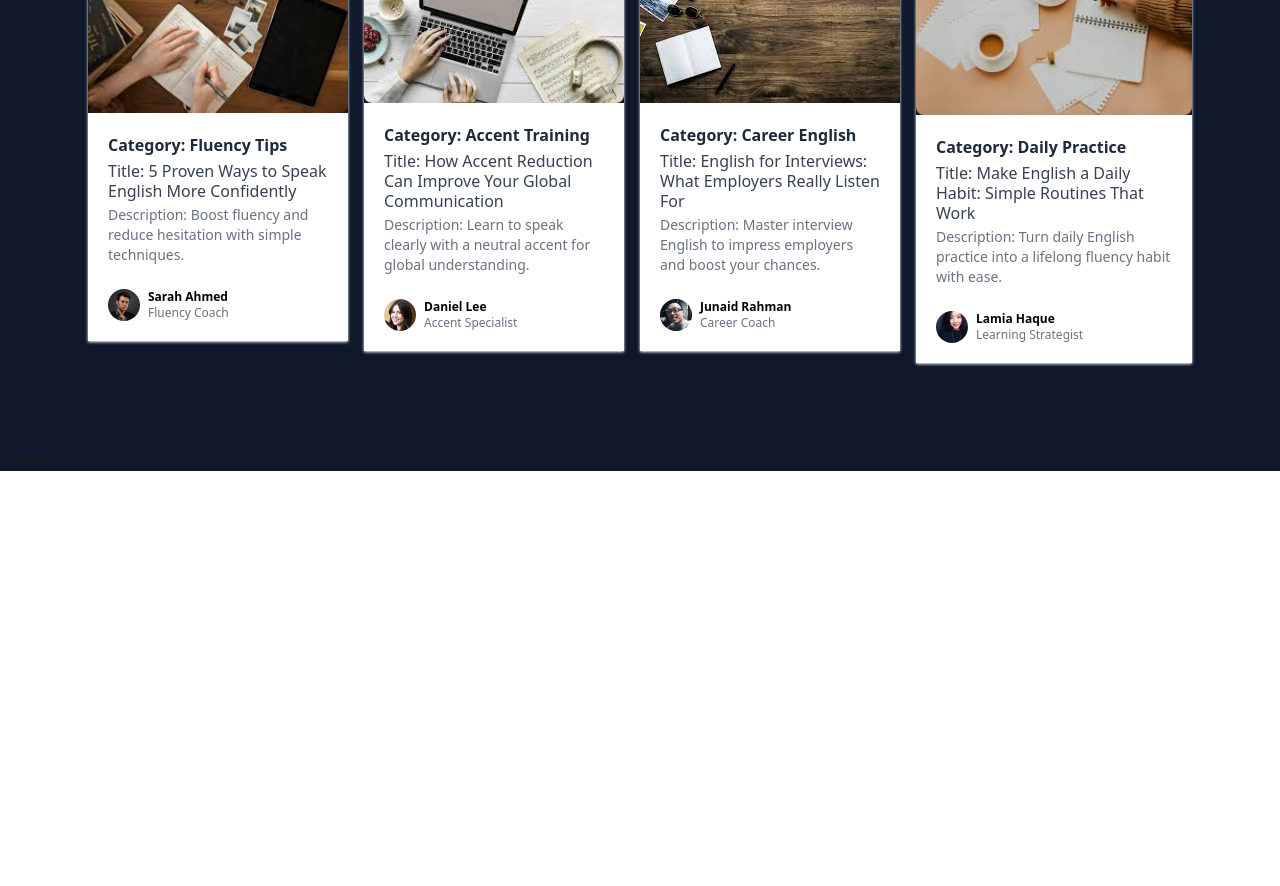
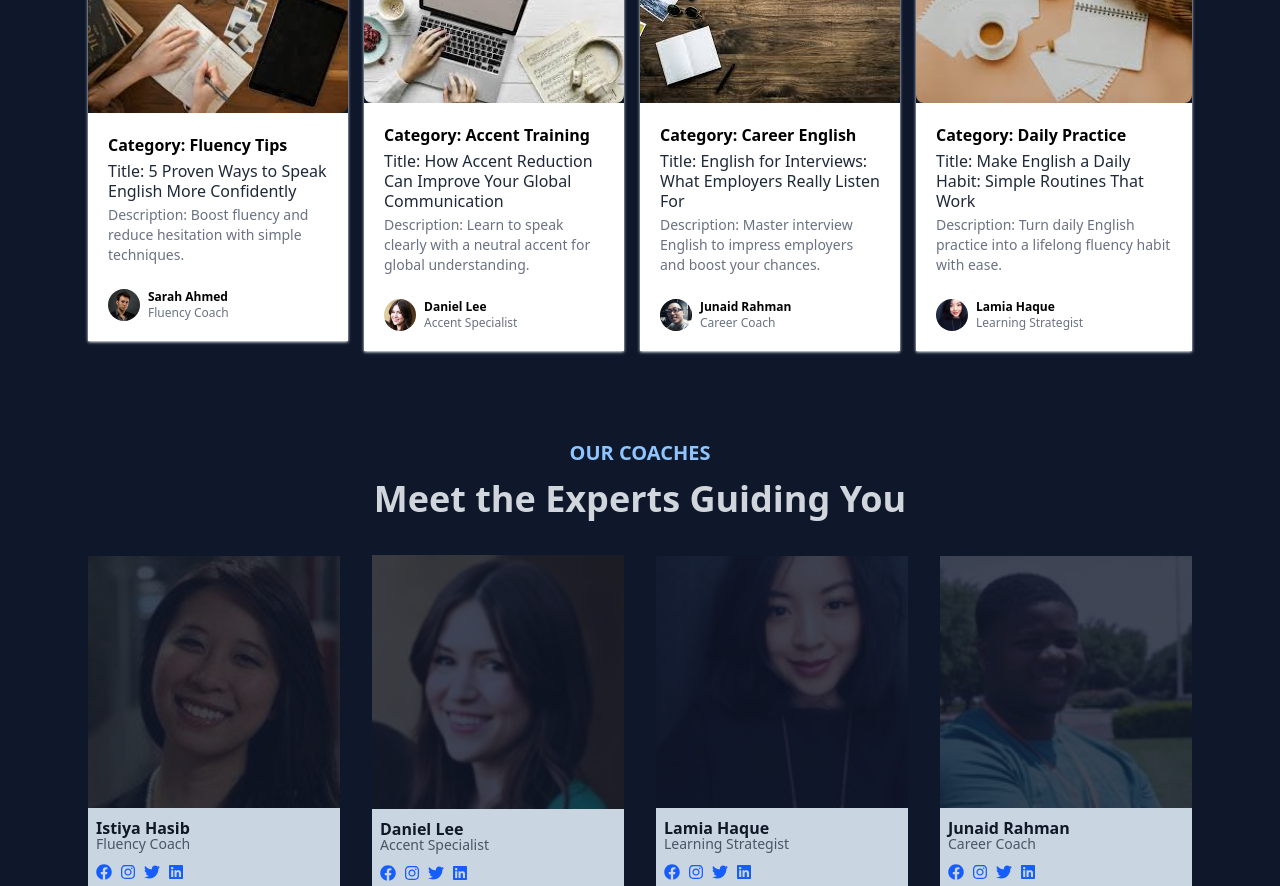
Before and after one commit to selina-islam/accentpilot-agency-website, a React (Vite) app: page / in a window 1280 px wide. Shown: the part 3100-3986 px from the top of the page. Before the commit the page ends 3571 px from the top, so only its background shows below. Built offline with nearby package versions, Linux system fonts and the light colour scheme.

Commit message:
Team section

```diff
--- a/src/Home/Home.jsx
+++ b/src/Home/Home.jsx
@@ -5,6 +5,7 @@ import Services from '../pages/Services';
 import Testimonials from './Testimonials';
 import Blogs from '../pages/Blogs';
 import CompanyLogos from './CompanyLogos';
+import TeamSection from './TeamSection';
 
 
 const Home = () => {
@@ -16,6 +17,7 @@ const Home = () => {
     <Services/>
     <Testimonials/>
     <Blogs/>
+    <TeamSection/>
     </>
   )
 }
--- /dev/null
+++ b/src/Home/TeamSection.jsx
@@ -0,0 +1,89 @@
+import React from 'react'
+
+import { FaLinkedin, FaInstagram, FaTwitter, FaFacebook } from "react-icons/fa";
+import HeadingSection from '../components/HeadingSection';
+import { Link } from 'react-router';
+
+// Team data
+const teamMembers = [
+  {
+    id: 1,
+    name: "Istiya Hasib",
+    role: "Fluency Coach",
+    image: "taslima.jpg",
+    socials: {
+      linkedin: "#",
+      instagram: "#",
+      twitter: "#",
+      facebook: "#",
+    },
+  },
+  {
+    id: 2,
+    name: "Daniel Lee",
+    role: "Accent Specialist",
+    image: "daniel.jpg",
+    socials: {
+      linkedin: "#",
+      instagram: "#",
+      twitter: "#",
+      facebook: "#",
+    },
+  },
+  {
+    id: 3,
+    name: "Lamia Haque",
+    role: "Learning Strategist",
+    image: "lamiya.jpg",
+    socials: {
+      linkedin: "#",
+      instagram: "#",
+      twitter: "#",
+      facebook: "#",
+    },
+  },
+  {
+    id: 4,
+    name: "Junaid Rahman",
+    role: "Career Coach",
+    image: "arav.jpg",
+    socials: {
+      linkedin: "#",
+      instagram: "#",
+      twitter: "#",
+      facebook: "#",
+    },
+  },
+];
+
+const TeamSection = () => {
+  return (
+<section>
+    <div>
+        <HeadingSection title='Our Coaches' heading='Meet the Experts Guiding You'/>
+    </div>
+
+
+    <div className='grid grid-cols-2 md:grid-cols-4 justify-center items-center gap-8 px-4 md:px-8 lg:px-22 my-5 '>
+        {teamMembers.map((team)=>(
+            <div key={team.id} className=' '>
+                <img src={team.image} alt="photo" className='w-xl object-cover opacity-20 '/>
+                <div className='bg-slate-300 p-2 hover:rounded duration-300 hover:scale-105'>
+                    <h4 className='text-gray-900 font-bold'>{team.name}</h4>
+                    <p className='text-gray-600 leading-2 text-sm'>{team.role}</p>
+                    <div className='text-blue-600 flex gap-2 pt-4 cursor-pointer'>
+                        <Link><FaFacebook/></Link>
+                        <Link><FaInstagram/></Link>
+                        <Link><FaTwitter/></Link>
+                        <Link><FaLinkedin/></Link>
+                    </div>
+                    <button className='text-white bg-blue-600 px-3 py-1 mt-2 text-sm rounded-full hover:bg-blue-700 transition transform duration-500 mb-1'>Contact {team.name.split(' ')[0]}</button>
+                </div>
+            </div>
+        ))}
+    </div>
+</section>
+)
+}
+
+export default TeamSection
--- a/src/pages/Blogs.jsx
+++ b/src/pages/Blogs.jsx
@@ -61,14 +61,14 @@ const Blogs = () => {
       </div>
 
       {/* blog cards layout using grid */}
-      <div className="grid grid-cols-1  md:grid-cols-2 lg:grid-cols-4 items-center justify-center py-4 space-y-6 space-x-4 cursor-pointer">
+      <div className="grid grid-cols-1  md:grid-cols-2 lg:grid-cols-4 items-center justify-center py-4  space-x-4 cursor-pointer">
         {/* loop through each blog post and display as a card */}
         {blogPosts.map((blog) => {
           return (
             // single blog card
             <div key={blog.id} className="shadow shadow-slate-200">
               {/* blog image */}
-              <div className="flex rounded-lg bg-white overflow-hidden ">
+              <div className="flex rounded-lg bg-white overflow-hidden hover:scale-105 transition transform duration-200">
                 <img
                   src={blog.image}
                   alt="Photo"
@@ -80,12 +80,12 @@ const Blogs = () => {
               <div className="bg-white text-black p-5">
                 <div>
                   {/* category */}
-                  <h2 className="text-gray-800 font-semibold">
+                  <h2 className=" font-bold">
                     Category: {blog.category}
                   </h2>
 
                   {/* title */}
-                  <h4 className="text-gray-700 font-medium py-1 leading-tight">
+                  <h4 className="text-gray-800 font-medium py-1 leading-tight">
                     Title: {blog.title}
                   </h4>
 
```
